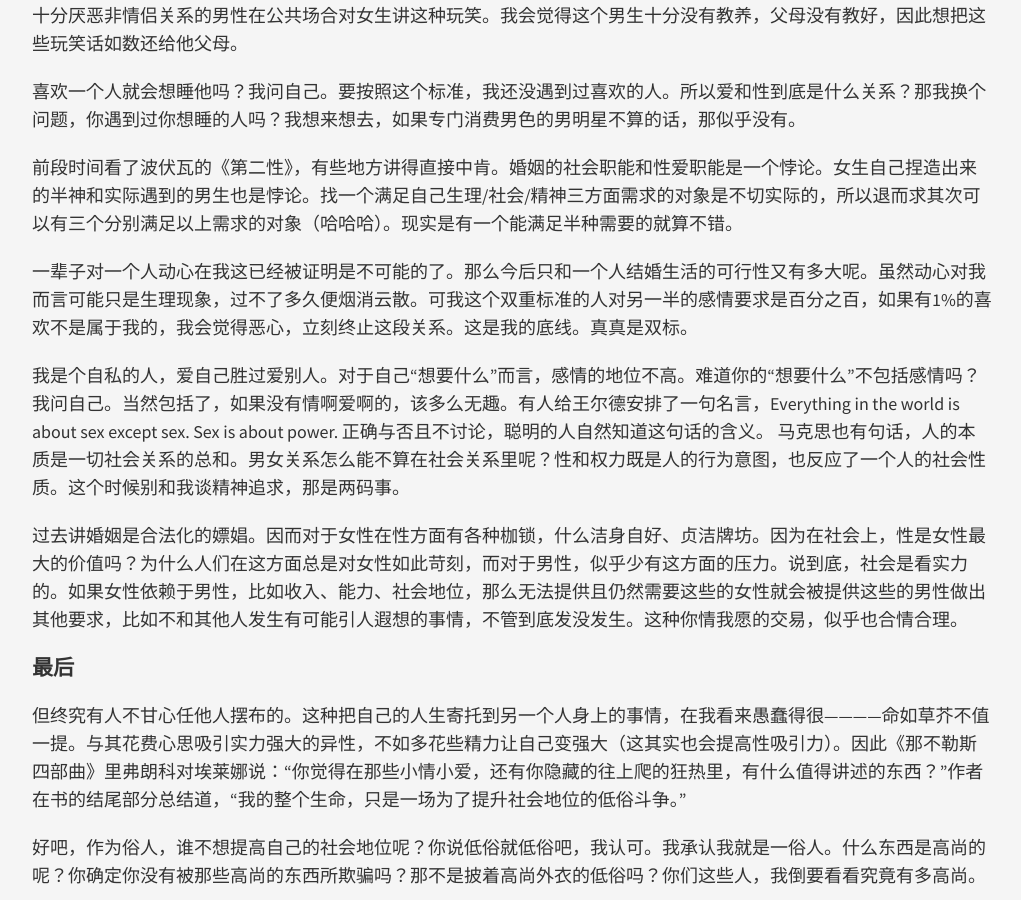
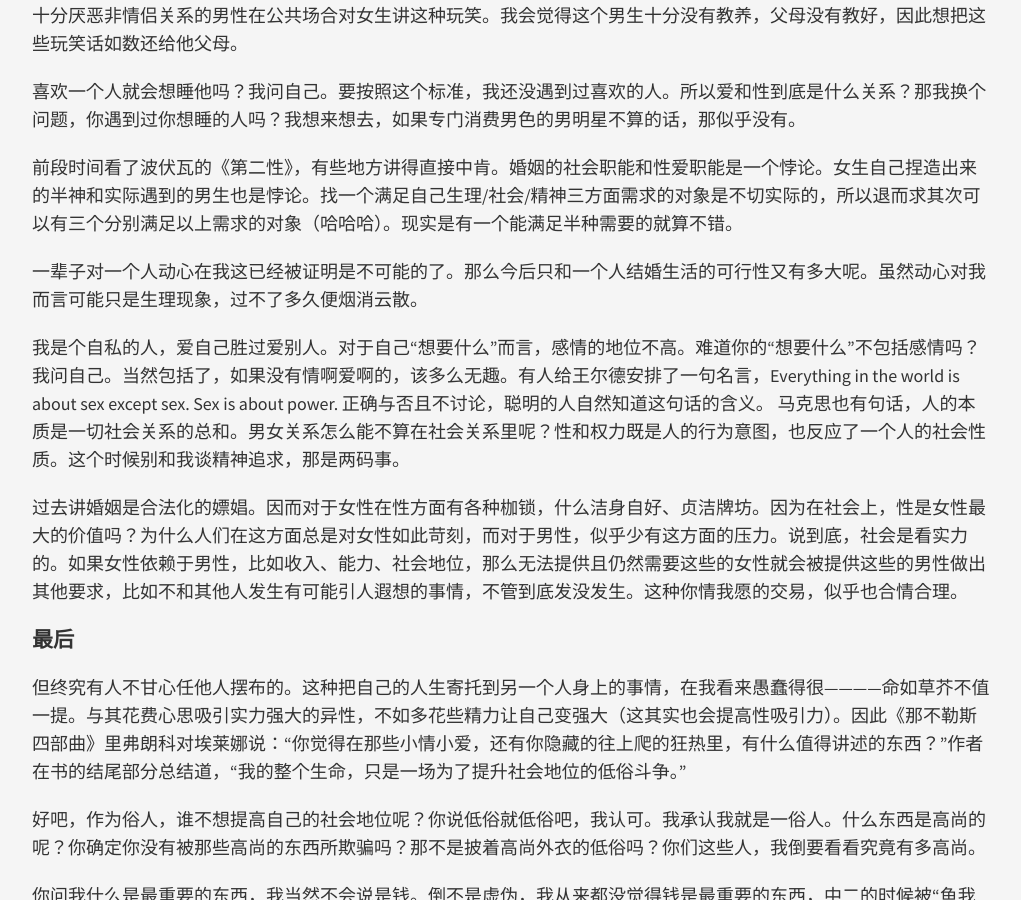
Before and after one commit to shellyyz/shellyyz.github.io, a Jekyll site: the page built from personal/2020-03-10-当我谈感情问题时我谈些什么.md, in a window 1280 px wide and 900 px high, scrolled down 3003 px. Shown: the whole window, without its empty margins (128-1149 px from the left). Built offline with Jekyll 4.4.1, drawn with Linux system fonts in a browser that asks for light colours; comment, search, counter and statistics services are not loaded.

Commit message:
Signed-off-by: shellyyz <yunzhenyao@126.com>

```diff
--- a/personal/2020-03-10-当我谈感情问题时我谈些什么.md
+++ b/personal/2020-03-10-当我谈感情问题时我谈些什么.md
@@ -85,7 +85,7 @@ tags:
 
   前段时间看了波伏瓦的《第二性》，有些地方讲得直接中肯。婚姻的社会职能和性爱职能是一个悖论。女生自己捏造出来的半神和实际遇到的男生也是悖论。找一个满足自己生理/社会/精神三方面需求的对象是不切实际的，所以退而求其次可以有三个分别满足以上需求的对象（哈哈哈）。现实是有一个能满足半种需要的就算不错。
 
-  一辈子对一个人动心在我这已经被证明是不可能的了。那么今后只和一个人结婚生活的可行性又有多大呢。虽然动心对我而言可能只是生理现象，过不了多久便烟消云散。可我这个双重标准的人对另一半的感情要求是百分之百，如果有1%的喜欢不是属于我的，我会觉得恶心，立刻终止这段关系。这是我的底线。真真是双标。
+  一辈子对一个人动心在我这已经被证明是不可能的了。那么今后只和一个人结婚生活的可行性又有多大呢。虽然动心对我而言可能只是生理现象，过不了多久便烟消云散。
 
   我是个自私的人，爱自己胜过爱别人。对于自己“想要什么”而言，感情的地位不高。难道你的“想要什么”不包括感情吗？我问自己。当然包括了，如果没有情啊爱啊的，该多么无趣。有人给王尔德安排了一句名言，Everything in the world is about sex except sex. Sex is about power. 正确与否且不讨论，聪明的人自然知道这句话的含义。
   马克思也有句话，人的本质是一切社会关系的总和。男女关系怎么能不算在社会关系里呢？性和权力既是人的行为意图，也反应了一个人的社会性质。这个时候别和我谈精神追求，那是两码事。
```
